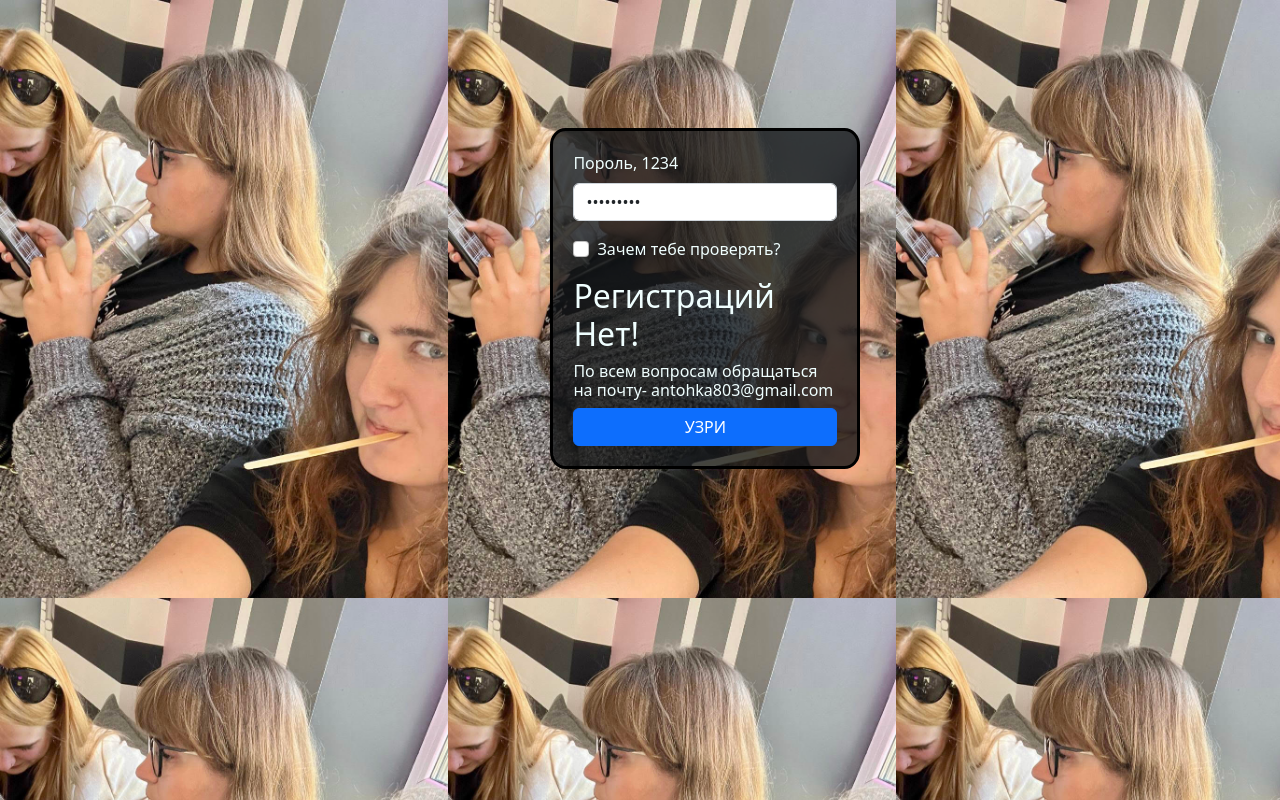
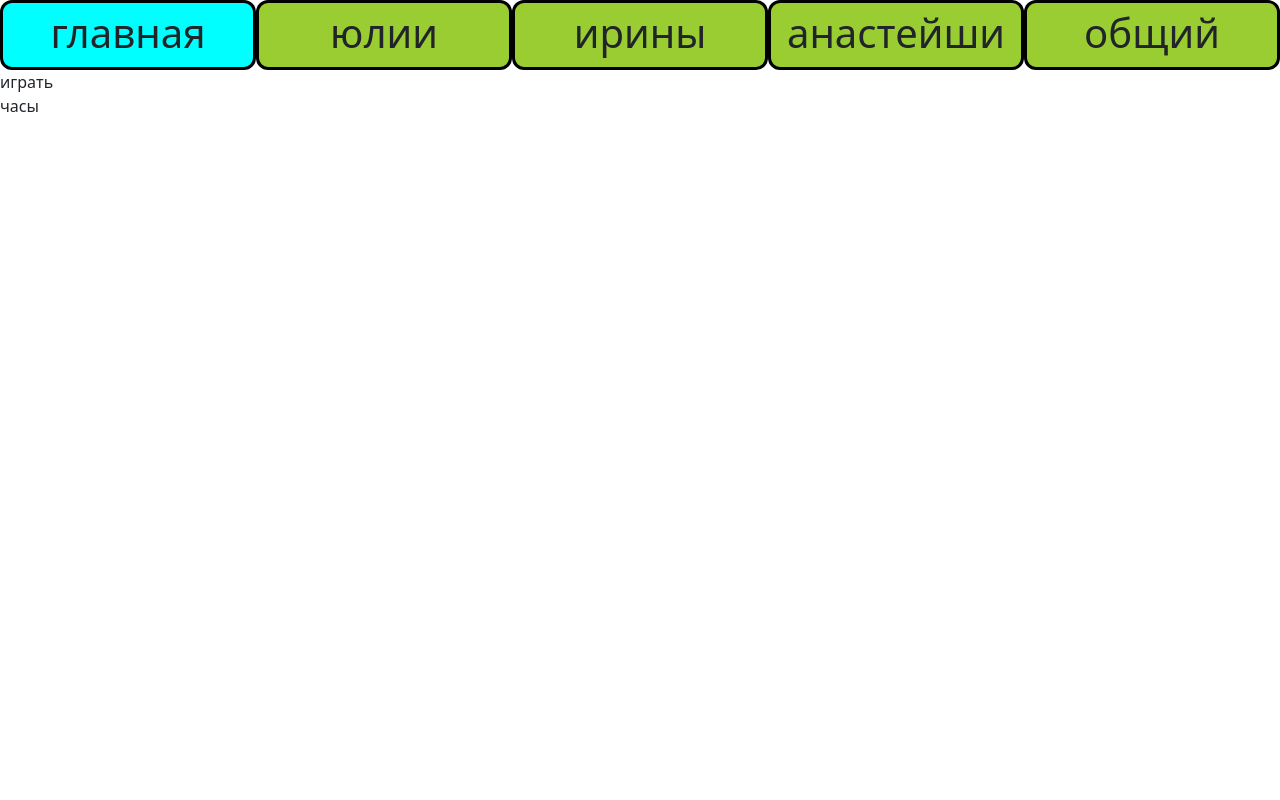
Before and after one commit to IrinaVergun/babsovet, a React (Create React App) app: page / in a window 1280 px wide. Both pictures are taken after typing "Sample123" into the empty fields and a click on the button "УЗРИ". Built offline with nearby package versions, Linux system fonts and the light colour scheme.

Commit message:
страница мэин явилась как яркий свет в глубокой ночи.

```diff
--- a/package.json
+++ b/package.json
@@ -8,7 +8,11 @@
     "@testing-library/react": "^13.4.0",
     "@testing-library/user-event": "^13.5.0",
     "bootstrap": "^5.2.3",
+    "classnames": "^2.3.2",
+    "husky": "^8.0.3",
+    "lint-staged": "^13.2.2",
     "popper.js": "^1.16.1",
+    "prettier": "^2.8.8",
     "react": "^18.2.0",
     "react-dom": "^18.2.0",
     "react-scripts": "5.0.1",
--- a/src/App.js
+++ b/src/App.js
@@ -2,18 +2,35 @@
 import { Component } from 'react';
 import './App.css';
 import Form from './Form';
-// import Fcomponent from './Fcomponent';
+import Main from './mainPapka/Main';
 
 
 class App extends Component{
+  constructor(props){
+    super(props)
+    this.state={login:false}
+  }
   render(){
+
+  if(this.state.login){
+    return <Main />
+
+  } else {
     return(
 
-         <div className='app'>
-    <Form text="УЗРИ" title="Регистраций Нет!" net='Зачем тебе проверять?' pasword='Пороль, 1234'/>
-    </div>
+      <div className='app'>
+ <Form onSubmit={()=>{this.setState({login:true})}} text="УЗРИ" title="Регистраций Нет!" net='Зачем тебе проверять?' pasword='Пороль: 1234'  />
+     </div>
+    )
 
-    )
+  }
+
+
+
+
+
+
+
   }
 }
 
--- a/src/Form.js
+++ b/src/Form.js
@@ -15,6 +15,7 @@ this.FactKlickOnGalky=this.FactKlickOnGalky.bind(this)
 handleSubmit(event){
   event.preventDefault()
   console.log('form is submited. Pasword value is', this.state.paswordtext)
+  this.props.onSubmit()
 }
 
 handlePaswordlChange(event){
@@ -31,7 +32,9 @@ FactKlickOnGalky(event){
     render(){
 
       const type = this.state.KlickonGalky ? "text" : "password";
+
     return (
+
         < form onSubmit={this.handleSubmit}>
         <div className='block'>
       <div className="mb-3">
--- a/src/index.js
+++ b/src/index.js
@@ -10,7 +10,7 @@ const root = ReactDOM.createRoot(document.getElementById('root'));
 root.render(
   <React.StrictMode>
     <App  />
-  </React.StrictMode>
+   </React.StrictMode>
 );
 
 // If you want to start measuring performance in your app, pass a function
--- /dev/null
+++ b/src/mainPapka/Content.module.css
@@ -0,0 +1,50 @@
+.header{
+    display:grid;
+    grid-template-rows:70px;
+    grid-template-columns: 20% 20% 20% 20% 20%;
+    grid-template-areas: "m j i a f";
+
+    text-align: center;
+    border-radius: 10px;
+
+    /* border: 3px solid black; */
+
+
+}
+.header > div {
+    border: 3px solid black;
+    border-radius: 12px;
+    box-sizing: border-box;
+    background-color: yellowgreen;
+    cursor:pointer;
+    font-size: 40px;
+}
+.header > div.active{
+    background-color: aqua;
+}
+
+.Main{
+    grid-area:m
+
+
+}
+
+.julia{
+    grid-area:j
+
+}
+
+.irina{
+    grid-area: i;
+
+}
+
+.ananas{
+    grid-area: a;
+
+}
+
+.forall{
+    grid-area:f
+
+}
--- /dev/null
+++ b/src/mainPapka/Main.jsx
@@ -0,0 +1,102 @@
+import React from "react";
+import C from './Content.module.css'
+
+class Main extends React.Component {
+   constructor(props){
+      super(props)
+      this.state={
+         selected:"main"
+
+      }
+   }
+   mainclick=()=>{
+      this.setState({selected:'main'})
+      console.log('клик по главной', this)
+      }
+      juliaclick=()=>{
+         this.setState({selected:'julia'})
+         console.log('клик по юле', this)
+         }
+         irinaclick=()=>{
+            this.setState({selected:'irina'})
+            console.log('клик по ирине', this)
+            }
+            anasteishaclick=()=>{
+               this.setState({selected:'anasteisha'})
+               console.log('клик по анастейше', this)
+               }
+               forAllclick=()=>{
+                  this.setState({selected:'forall'})
+                  console.log('клик на общий', this)
+                  }
+    render() {
+
+
+        return<div>
+
+        <div  className={C.header}>
+            <div onClick={()=>this.mainclick()} className={`${C.Main} ${this.state.selected === 'main' && C.active}`}>
+                главная
+            </div>
+
+         <div  onClick={()=>this.juliaclick()} className={`${C.julia} ${this.state.selected === 'julia' && C.active}`}>
+            юлии
+         </div>
+         <div  onClick={()=>this.irinaclick()} className={`${C.irina} ${this.state.selected==='irina'&& C.active}`}>
+            ирины
+         </div>
+         <div  onClick={()=>this.anasteishaclick()} className={`${C.anasteisha} ${this.state.selected==='anasteisha'&&C.active}`}>
+            анастейши
+         </div>
+         <div  onClick={()=>this.forAllclick()} className={`${C.forall} ${this.state.selected==='forall'&&C.active}`}>
+            общий
+         </div>
+
+
+         </div>
+         {this.state.selected ==='main'&& <div>
+         <div className="gamebutton">
+            играть
+         </div>
+         <div className="time">
+            часы
+         </div>
+            </div>}
+
+            {this.state.selected==='julia'&&<div>
+               юлин календарь
+               </div>}
+               {this.state.selected==='irina'&&<div>
+                  иринин календарь
+                  </div>}
+                  {this.state.selected==='anasteisha'&&<div>
+                     анастейши календарь
+                     </div>}
+                     {this.state.selected==='forall'&&<div>
+                        общий календарь
+                        </div>}
+
+         </div>
+    }
+}
+
+
+
+
+
+
+
+
+
+
+
+
+
+
+
+
+
+
+
+
+export default Main
```
Also changed, not shown: 1 other file (tests, documents, lock files or other folders).
